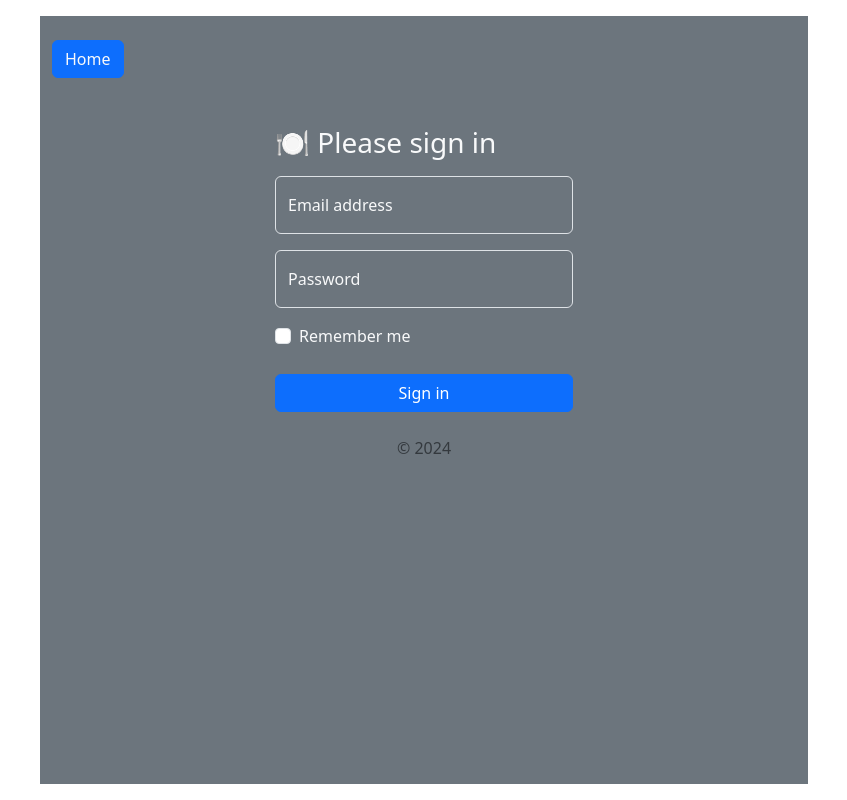
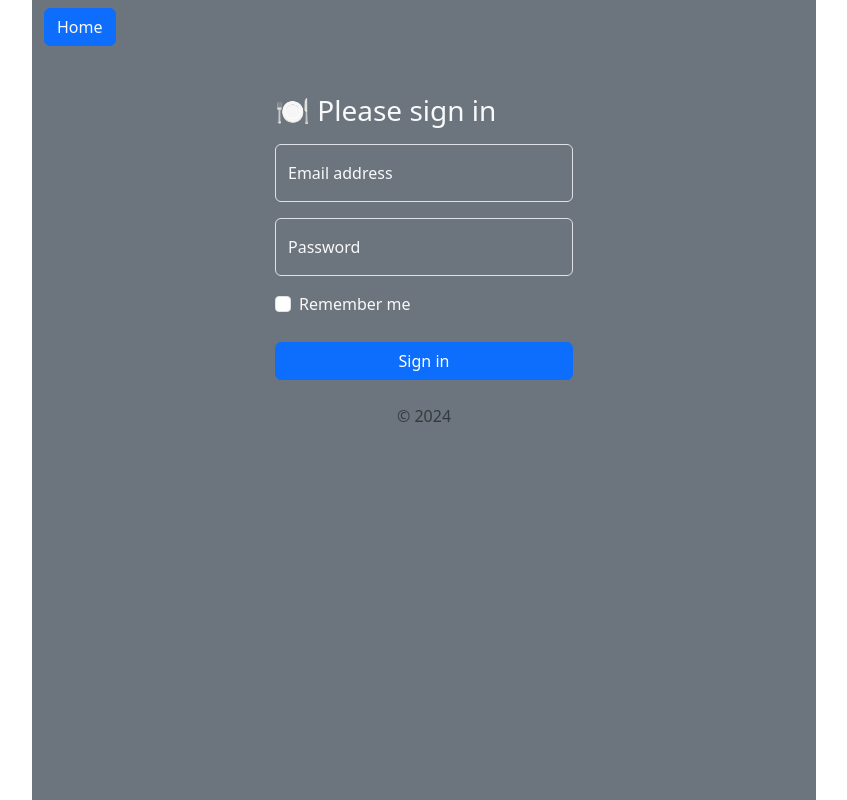
Before and after one commit to Branimir1/react-state-project, a React (Vite) app: page /login in a window 1280 px wide. Shown: the whole page, without its empty margins (216-1063 px from the left). Built offline with nearby package versions, Linux system fonts and the light colour scheme; no server answers.

Commit message:
Home button navigation

```diff
--- a/src/App.css
+++ b/src/App.css
@@ -1,7 +1,8 @@
 #root {
   max-width: 800px;
   margin: 0 auto;
-  padding: 1rem;
+  padding-left: 0.5rem;
+  padding-right: 0.5rem;
   text-align: center;
   height:100vh;
   /* justify-content: center; */
--- a/src/Login.jsx
+++ b/src/Login.jsx
@@ -1,14 +1,24 @@
 import React from 'react'
 import { Form, Button, Container } from 'react-bootstrap';
+import {useNavigate} from 'react-router-dom';
 
 
 export function Login() {
+
+  const NavigateTo = useNavigate();
+
+  const handleHomeButtonClick = () => {
+    NavigateTo('/');
+  };
+
+
   return (
-    <div className="py-4 bg-secondary"
+    <div className="py-2 bg-secondary"
       style={{ height: '100%' }}>
       {/* Main content */}
       <Container className='w-100 m-auto d-flex flex-column align-items-start'>
-        <Button variant="primary" className='text-light align-self-start'>
+        <Button variant="primary" className='text-light align-self-start'
+        onClick={handleHomeButtonClick}>
           Home
         </Button>
         <main className='w-100 m-auto' style={{ maxWidth: 330 }}>
```
